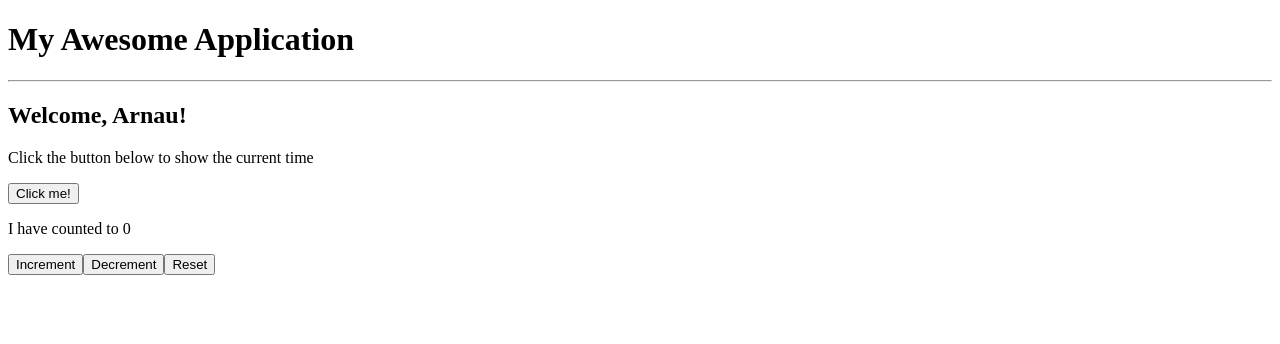
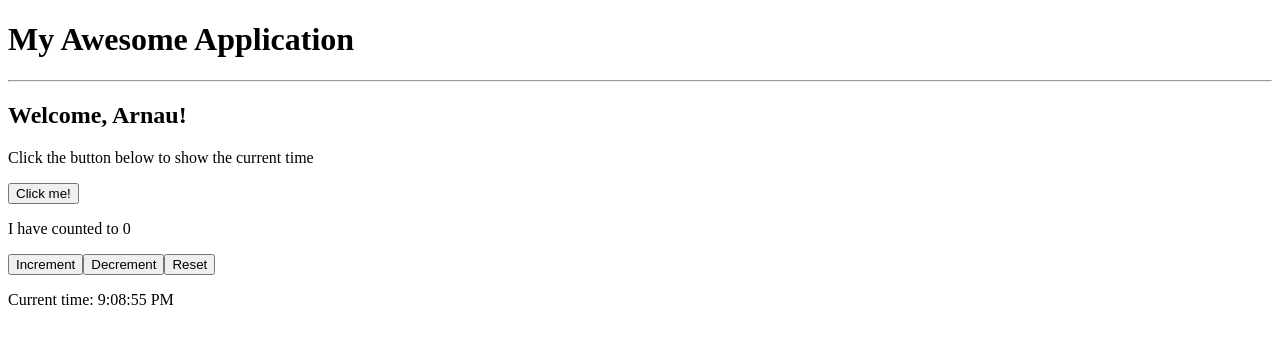
Before and after one commit to SrWilly19/DevelHopeApuntes, a React (Vite) app in the folder ReatApp/my-app/: page / in a window 1280 px wide. Shown: the top 344 px of the page. Built offline with nearby package versions, Linux system fonts and the light colour scheme.

Commit message:
apuntes jsx

```diff
--- a/ReatApp/my-app/src/App.jsx
+++ b/ReatApp/my-app/src/App.jsx
@@ -1,4 +1,5 @@
 import { AlertClock } from "./AlertClock"
+import { Clock } from "./Clock"
 import { Counter } from "./Counter"
 import { HelloWorld } from "./HelloWorld"
 import { Welcome } from "./Welcome"
@@ -13,6 +14,7 @@
             <Welcome name="Arnau" />
             <AlertClock />
             <Counter />
+            <Clock />
         </div>
     )
 }
--- /dev/null
+++ b/ReatApp/my-app/src/Clock.jsx
@@ -0,0 +1,20 @@
+import { useEffect, useState } from "react"
+
+export function Clock(){
+    const [date, setDate] = useState(new Date())
+
+    useEffect(() => {
+        console.log('Setting up clock interval')
+        const intervalId = setInterval(() => {
+            console.log('Updating date')
+            setDate(new Date())
+        }, 1000)
+
+        return () => {
+            console.log('Clearing clock interval')
+            clearInterval(intervalId)
+        }
+    }, [])
+
+    return <div><p>Current time: {date.toLocaleTimeString()}</p></div>
+}
--- a/ReatApp/my-app/src/Counter.jsx
+++ b/ReatApp/my-app/src/Counter.jsx
@@ -1,7 +1,17 @@
-import { useState } from "react"
+import { useEffect, useState } from "react"
 
 export function Counter({initialValue = 0}){
     const [counter, setCounter] = useState(0)
+
+
+    useEffect(() => {
+        console.log(`The value of the counter is ${counter}`)
+
+        return () => {
+            console.log(`The value of the counter was ${counter}`)
+        }
+    }, [counter])
+
 
     function handleCounterIncrement(){
         setCounter((c) => c + 1)
--- a/ReatApp/my-app/src/index.jsx
+++ b/ReatApp/my-app/src/index.jsx
@@ -1,3 +1,4 @@
+import { StrictMode } from "react"
 import { App } from "./App"
 //Debemos importar desde la biblioteca React DOM es una funcion llamada createRoot
 import { createRoot} from 'react-dom/client'
@@ -10,9 +11,13 @@
 //Esto es en realidad una referencia a la etiqueta HTML que representa el navegador cuando representa esta pagina HTML
 //const rootElement = document.getElementById('root')
 
+//Envolviendo nuestra APP con StricMode hara que ejecutemos react en modod desarrollo, lo que hara sera montar, desmontar,
+//y volver a montrar nuestros componenetes para asegurarnos de uqe veamos errores si nuestros egectos no son potenetes ocultos
 //La funcion createRoot es una funcion que recibe una refenrecia a un elemento HTML que se usara para instanciar la raiz
 createRoot(document.getElementById('root'))
-    .render(<App/>)
+    .render(<StrictMode>
+        <App />
+    </StrictMode>,)
 
 //Podemos usar este root para representar algo dentro de nuestra pagina llamando al metodo de representacion en el objeto raiz.
 //root.render(helloWorldElement)
```
Also changed, not shown: 1 other file (tests, documents, lock files or other folders).
